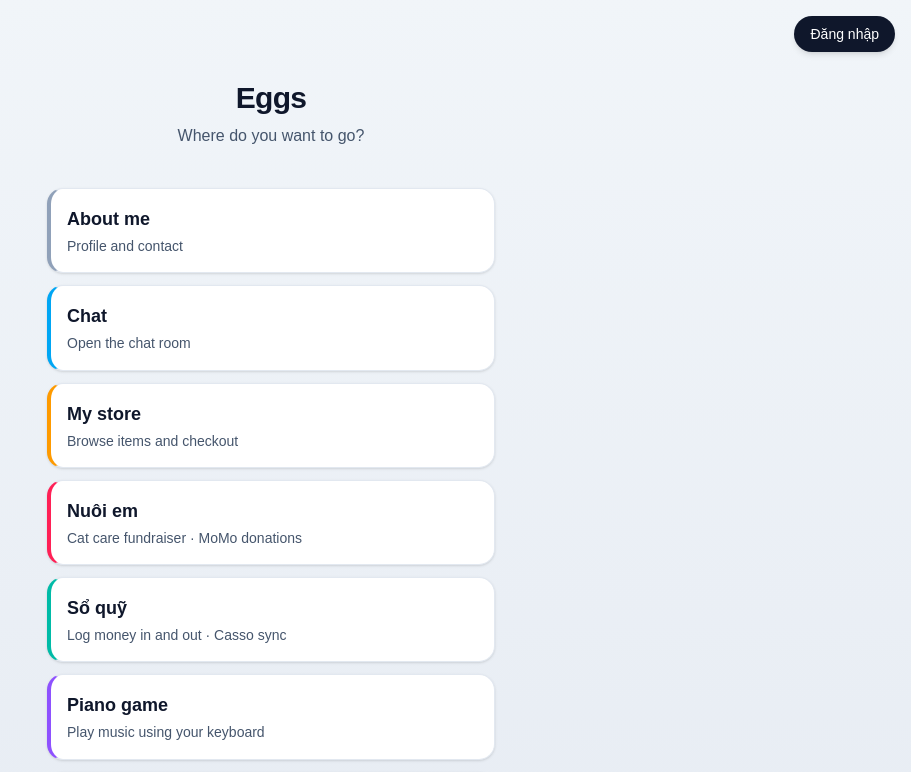
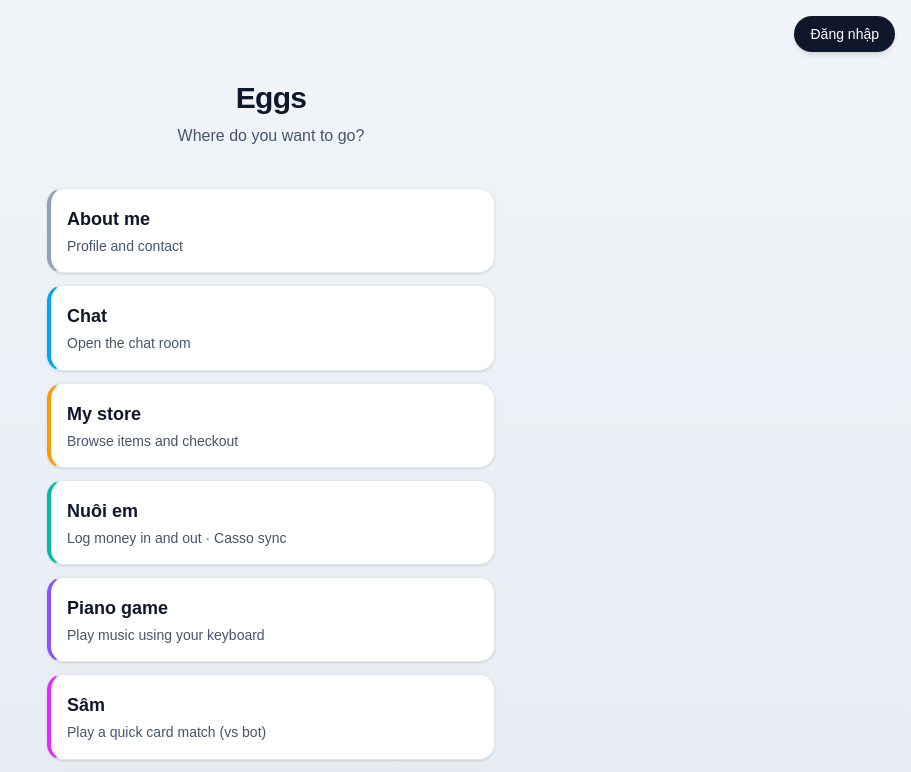
Before and after one commit to freshervn/eggs-2, a Next.js app: page / in a window 1280 px wide. Shown: the top 772 px of the page, without its empty margins (369-1280 px from the left). Built offline with nearby package versions, Linux system fonts and the light colour scheme; no server answers.

Commit message:
Refactor HubLink entries by removing the "/nuoi-meo" route and updating the label for the "/nuoimeo" route to "Nuôi em" for consistency.

```diff
--- a/app/page.tsx
+++ b/app/page.tsx
@@ -6,7 +6,6 @@ type HubLink = {
   href:
     | "/chat"
     | "/me"
-    | "/nuoi-meo"
     | "/store"
     | "/piano"
     | "/3d"
@@ -38,14 +37,8 @@ const destinations: HubLink[] = [
     accentClass: "border-l-amber-500",
   },
   {
-    href: "/nuoi-meo",
+    href: "/nuoimeo",
     label: "Nuôi em",
-    description: "Cat care fundraiser · MoMo donations",
-    accentClass: "border-l-rose-500",
-  },
-  {
-    href: "/nuoimeo",
-    label: "Sổ quỹ",
     description: "Log money in and out · Casso sync",
     accentClass: "border-l-teal-500",
   },
```
